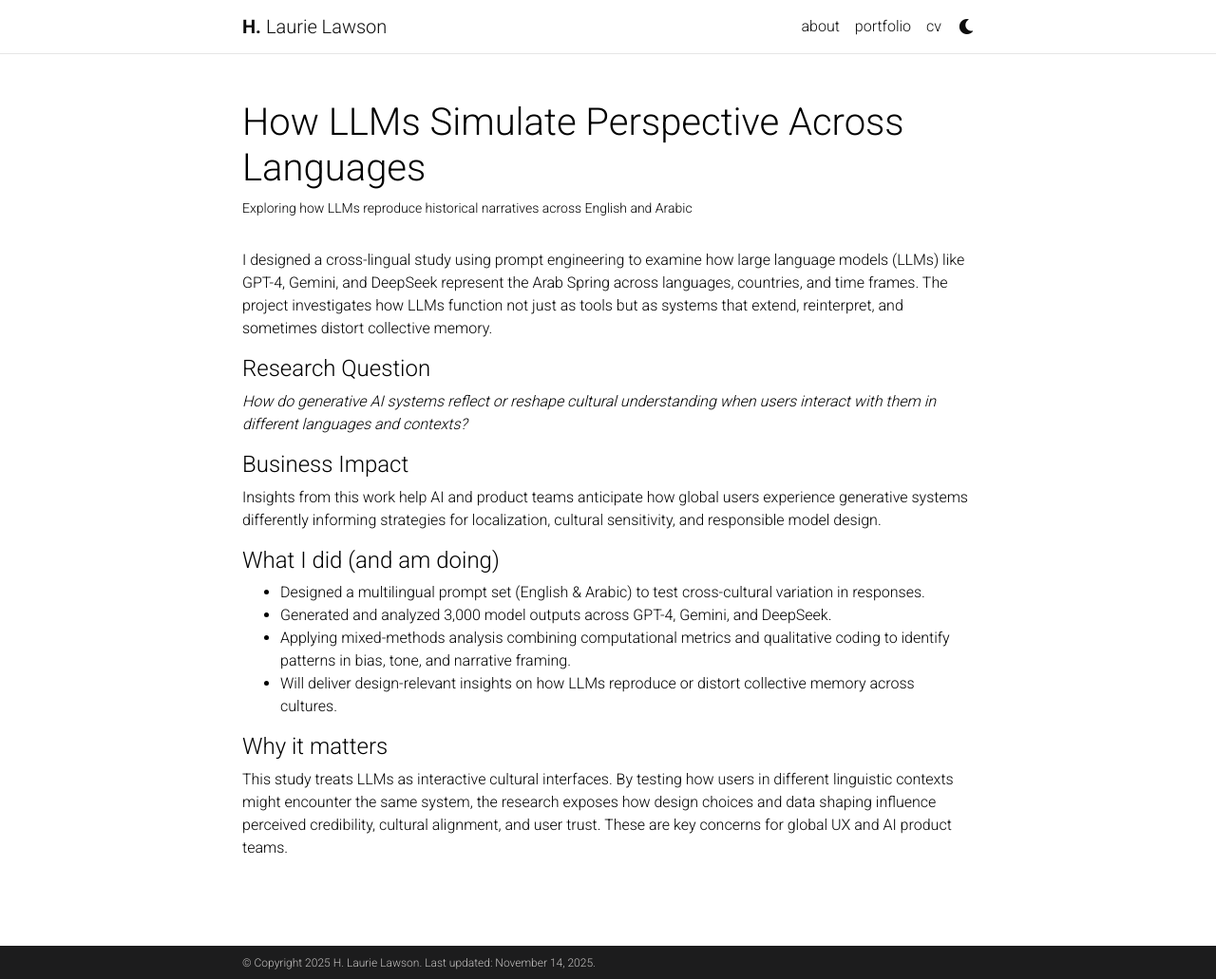
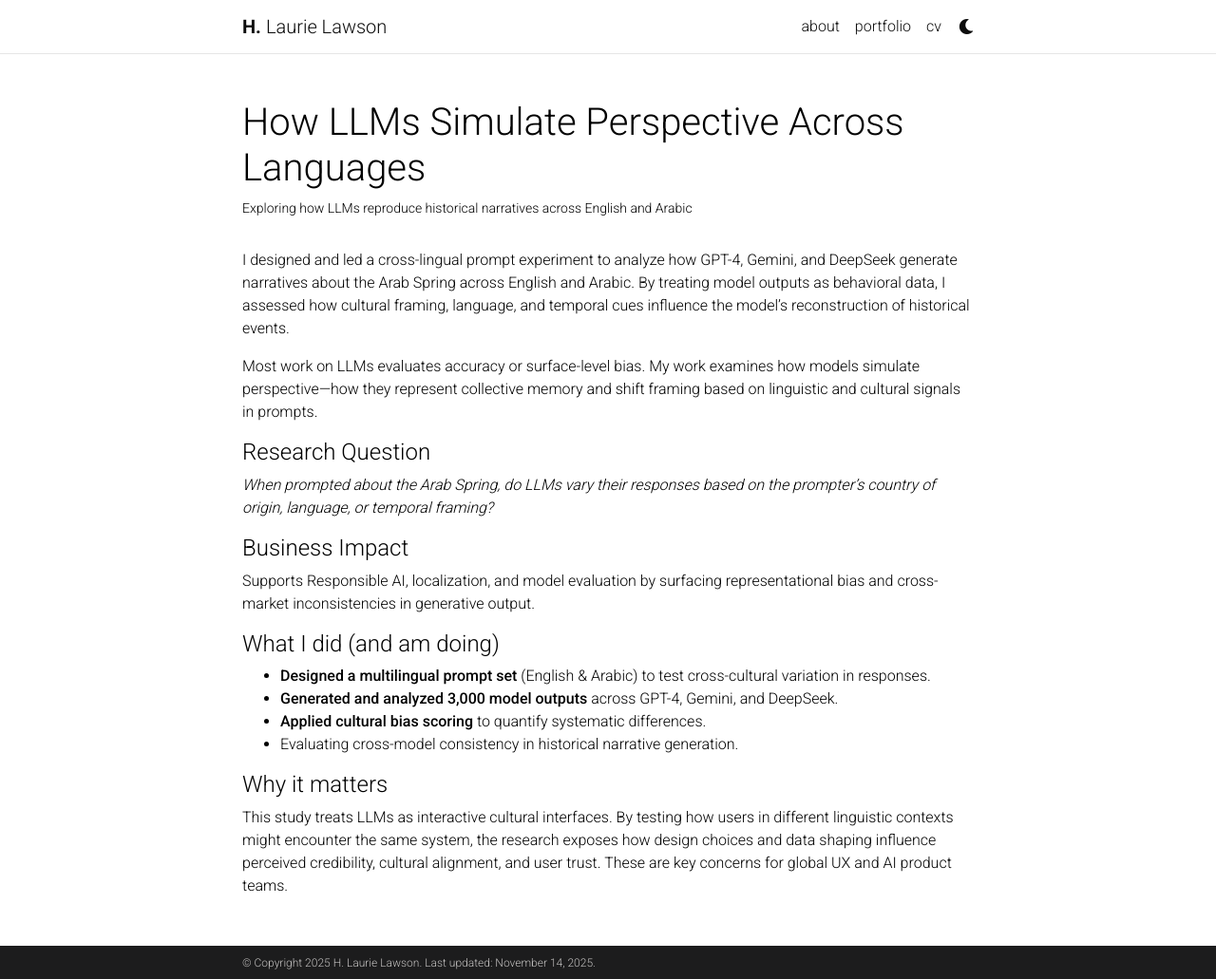
Before and after one commit to hlaurielawson/hlaurielawson.github.io, a Jekyll site: the page built from _projects/2_project.md, in a window 1280 px wide and 1031 px high. Shown: the whole window at 95% size. Built offline with Jekyll 4.4.1, drawn with Linux system fonts in a browser that asks for light colours; full-size pictures stand in for the smaller copies a plugin makes; comment, search, counter and statistics services are not loaded; a style sheet for code colours, icons or effects is not loaded.

Commit message:
updating projects

```diff
--- a/_projects/2_project.md
+++ b/_projects/2_project.md
@@ -7,19 +7,21 @@ importance: 2
 category: Current
 ---
 
-I designed a cross-lingual study using prompt engineering to examine how large language models (LLMs) like GPT-4, Gemini, and DeepSeek represent the Arab Spring across languages, countries, and time frames. The project investigates how LLMs function not just as tools but as systems that extend, reinterpret, and sometimes distort collective memory.
+I designed and led a cross-lingual prompt experiment to analyze how GPT-4, Gemini, and DeepSeek generate narratives about the Arab Spring across English and Arabic. By treating model outputs as behavioral data, I assessed how cultural framing, language, and temporal cues influence the model’s reconstruction of historical events.
+
+Most work on LLMs evaluates accuracy or surface-level bias. My work examines how models simulate perspective—how they represent collective memory and shift framing based on linguistic and cultural signals in prompts.
 
 #### Research Question
-*How do generative AI systems reflect or reshape cultural understanding when users interact with them in different languages and contexts?*
+*When prompted about the Arab Spring, do LLMs vary their responses based on the prompter’s country of origin, language, or temporal framing?*
 
 #### Business Impact
-Insights from this work help AI and product teams anticipate how global users experience generative systems differently informing strategies for localization, cultural sensitivity, and responsible model design.
+Supports Responsible AI, localization, and model evaluation by surfacing representational bias and cross-market inconsistencies in generative output.
 
 #### What I did (and am doing)
-- Designed a multilingual prompt set (English & Arabic) to test cross-cultural variation in responses.
-- Generated and analyzed 3,000 model outputs across GPT-4, Gemini, and DeepSeek.
-- Applying mixed-methods analysis combining computational metrics and qualitative coding to identify patterns in bias, tone, and narrative framing.
-- Will deliver design-relevant insights on how LLMs reproduce or distort collective memory across cultures.
+- **Designed a multilingual prompt set** (English & Arabic) to test cross-cultural variation in responses.
+- **Generated and analyzed 3,000 model outputs** across GPT-4, Gemini, and DeepSeek.
+- **Applied cultural bias scoring** to quantify systematic differences.
+- Evaluating cross-model consistency in historical narrative generation.
 
 #### Why it matters
 This study treats LLMs as interactive cultural interfaces. By testing how users in different linguistic contexts might encounter the same system, the research exposes how design choices and data shaping influence perceived credibility, cultural alignment, and user trust. These are key concerns for global UX and AI product teams.
```
Also changed, not shown: _projects/1_project.md (+6 -5 lines), _projects/3_project.md (+9 -6 lines), _projects/4_project.md (+24 -68 lines).
